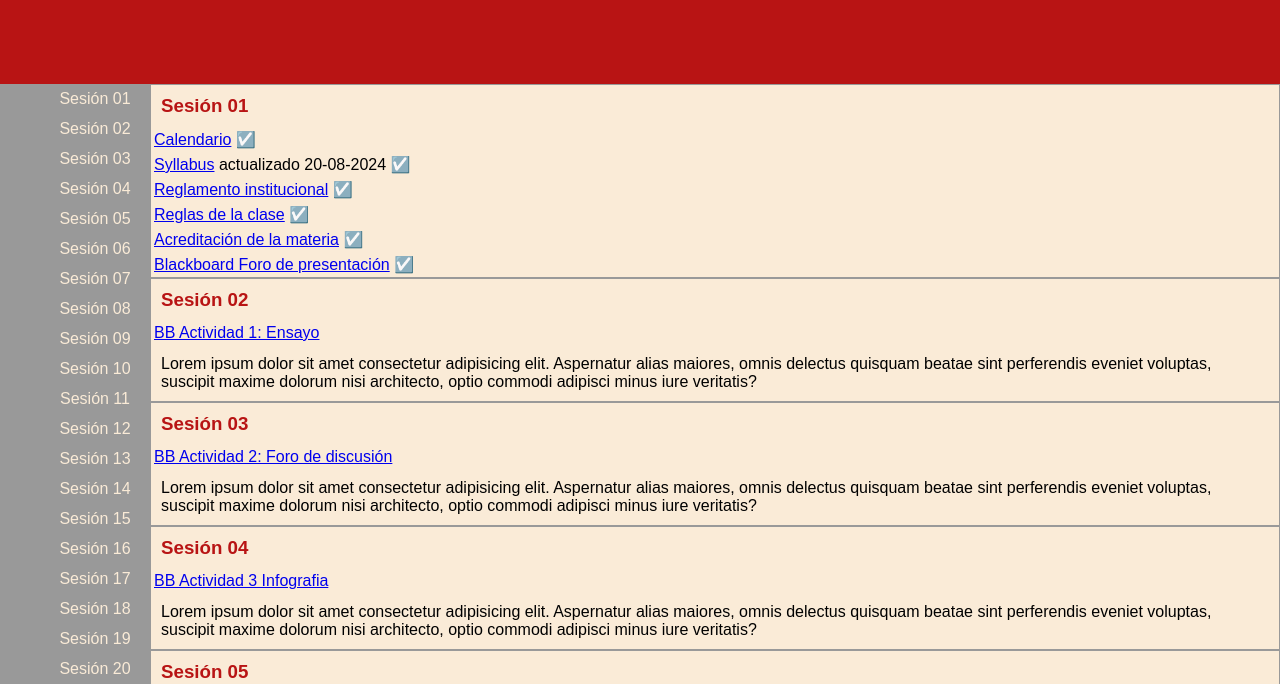
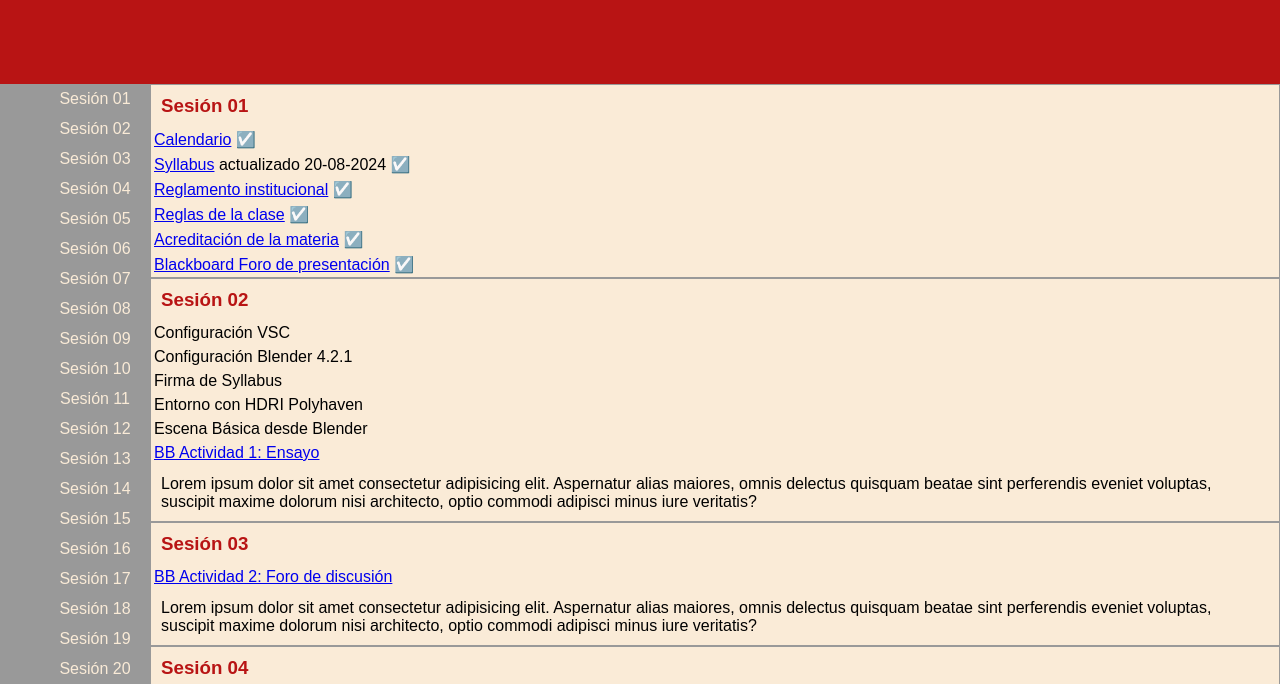
Before and after one commit to beztao01/entornos, a plain HTML site: page index.html in a window 1280 px wide. Shown: the part 116-800 px from the top of the page. Drawn offline with Linux system fonts and the light colour scheme.

Commit message:
add sesion 02

```diff
--- a/index.html
+++ b/index.html
@@ -56,6 +56,11 @@
                 <section>
                     <h3>Sesión 02</h3>
                     <ul>
+                        <li>Configuración VSC</li>
+                        <li>Configuración Blender 4.2.1</li>
+                        <li>Firma de Syllabus</li>
+                        <li>Entorno con HDRI Polyhaven</li>
+                        <li>Escena Básica desde Blender</li>
                         <li><a href="https://uvmonline.blackboard.com/webapps/login/">BB Actividad 1: Ensayo  </a></li>
                     </ul>
                     <p>Lorem ipsum dolor sit amet consectetur adipisicing elit. Aspernatur alias maiores, omnis delectus quisquam beatae sint perferendis eveniet voluptas, suscipit maxime dolorum nisi architecto, optio commodi adipisci minus iure veritatis?</p>
```
